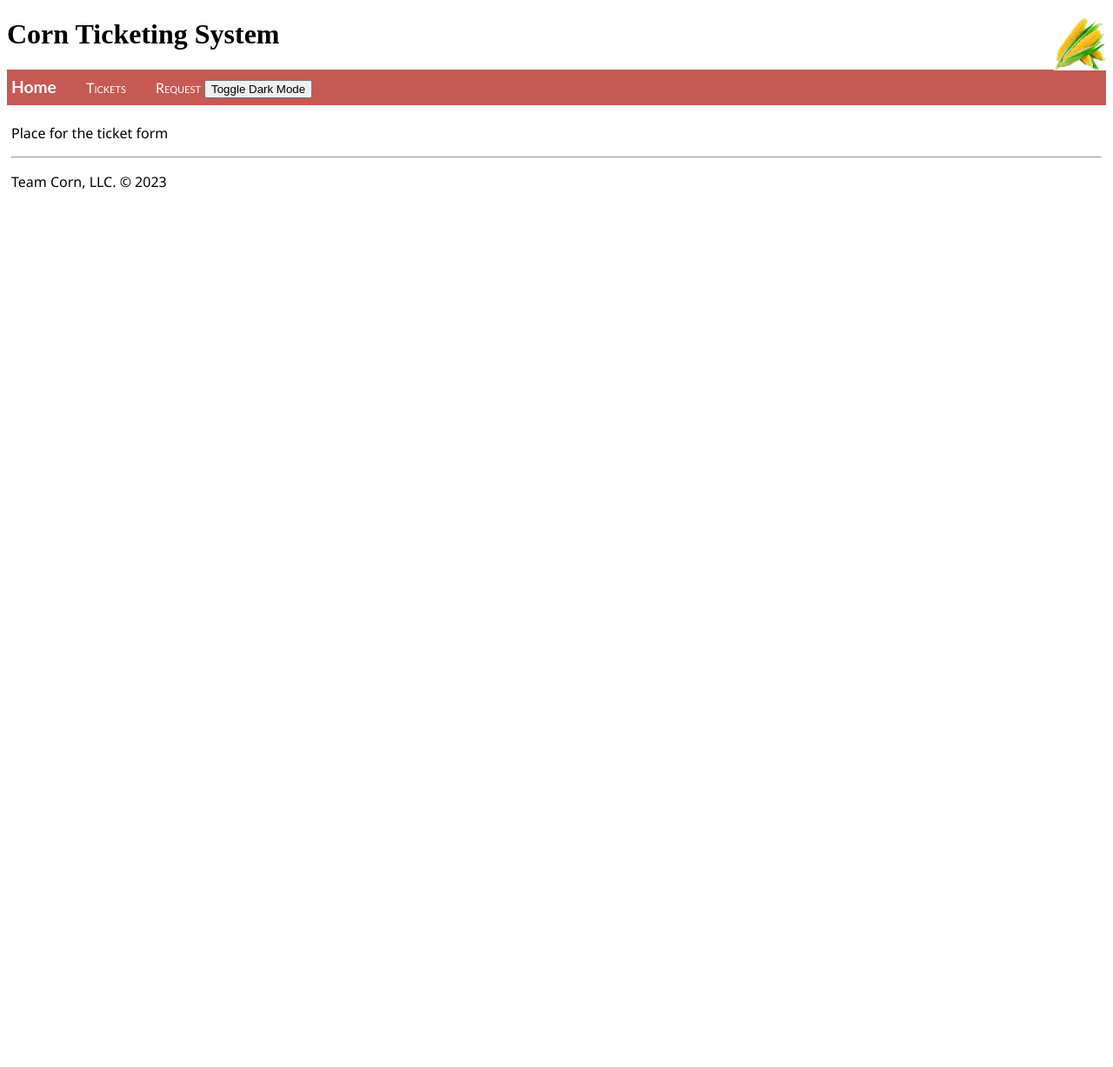
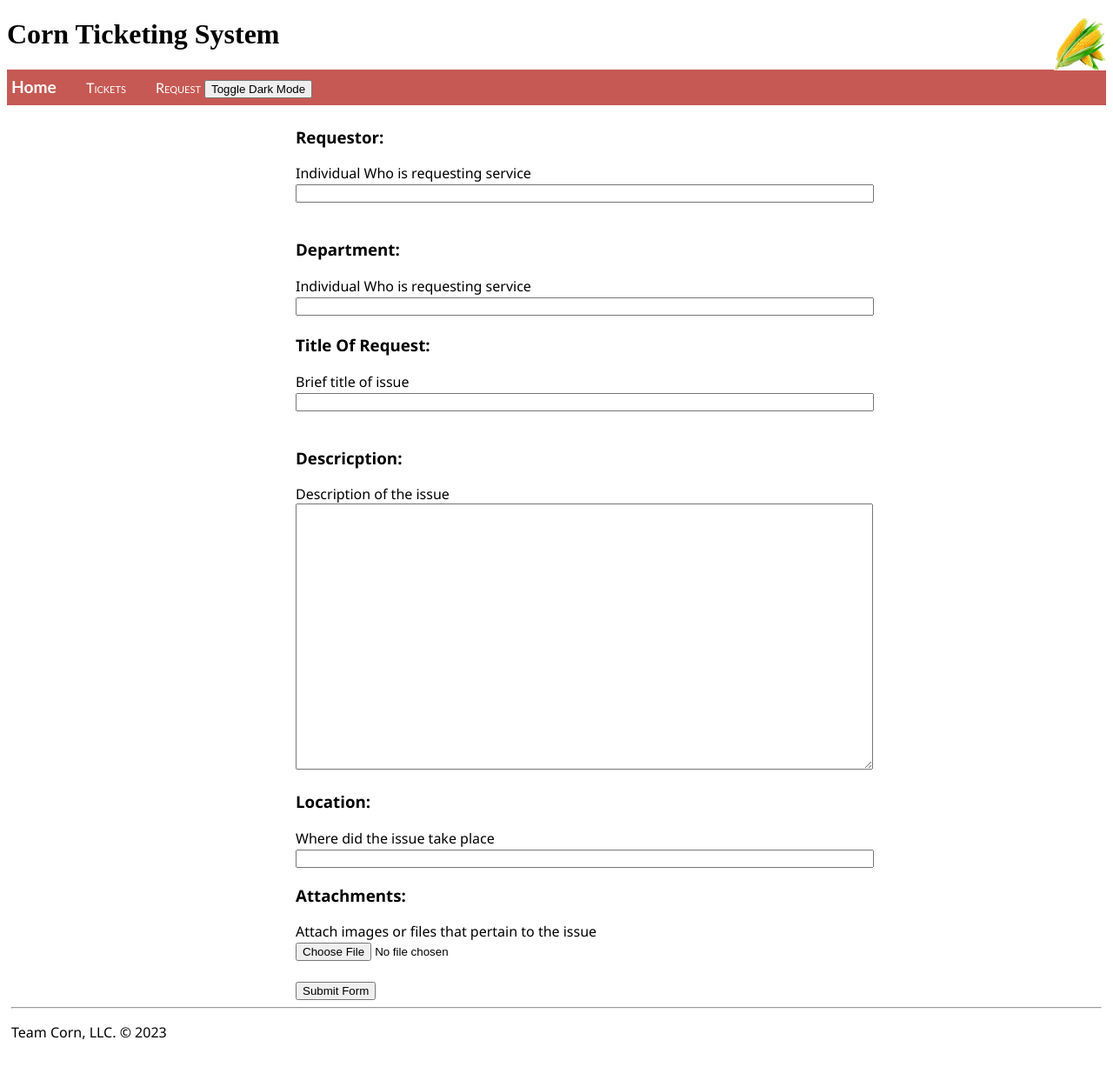
Before and after one commit to Isaac-rosdail/flask-site-csc470, a Flask app: page /submit_ticket/ in a window 1280 px wide. Shown: the whole page at 87% size. Before the commit the page ends 218 px from the top, so only its background shows below. Run offline with Flask 3, Linux system fonts and the light colour scheme.

Commit message:
Made Skeleton to Submit Ticket Form
Bunch of fields added but they don't connect to anything yet

```diff
--- a/app/templates/submit_ticket.html
+++ b/app/templates/submit_ticket.html
@@ -3,5 +3,58 @@
 Ticket Form
 {% endblock %}
 {% block content %}
-<p>Place for the ticket form</p>
+<body>
+   <form action="/submit_form" method="post">
+       <!-- Name Input -->
+       <div style="width:600px; margin:auto;">
+           <h3>Requestor:</h3>
+           Individual Who is requesting service
+           <br>
+           <input type="text" id="name" name="name" required size="80">
+       </div>
+       <br>
+       <div style="width:600px; margin:auto;">
+         <h3>Department:</h3>
+             Individual Who is requesting service
+         <br>
+             <input type="text" id="dept" dept="dept" required size="80">
+         <br>
+       </div>
+       <h1></h1>
+       <div style="width:600px; margin:auto;">
+           <h3>Title Of Request:</h3>
+           Brief title of issue
+           <br>
+           <input type="text" id="title" title="title" required size="80">
+           <br>
+       </div>
+       <br>
+       <div style="width:600px; margin:auto;">
+           <h3>Descricption:</h3>
+           Description of the issue
+           <br>
+           <textarea name="Description" rows="20" cols="80">
+           </textarea>
+       </div>
+
+       <div style="width:600px; margin:auto;">
+           <h3>Location:</h3>
+           Where did the issue take place
+           <br>
+           <input type="text" id="loc" loc="location" required size="80">
+           <br>
+       </div>
+       <div style="width:600px; margin:auto;">
+           <h3>Attachments:</h3>
+           Attach images or files that pertain to the issue
+           <br>
+           <input type="file" id="myFile" name="filename">
+           <br>
+       </div>
+       <br>
+       <div style="width:600px; margin:auto;">
+           <input type="submit" class="like" value="Submit Form" />
+       </div>
+   </form>
+   </body>
 {% endblock %}
```
